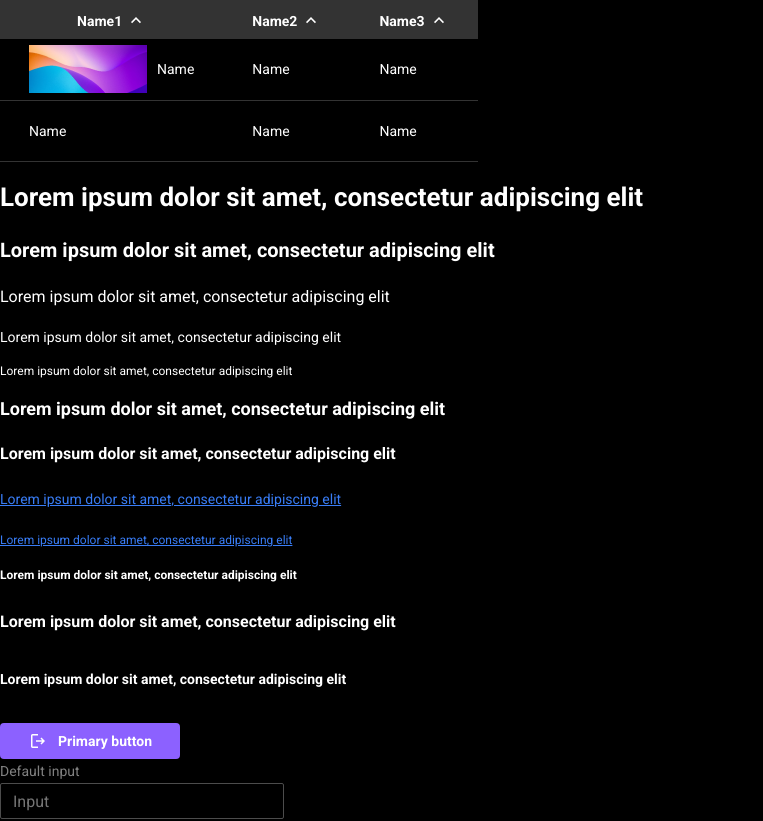
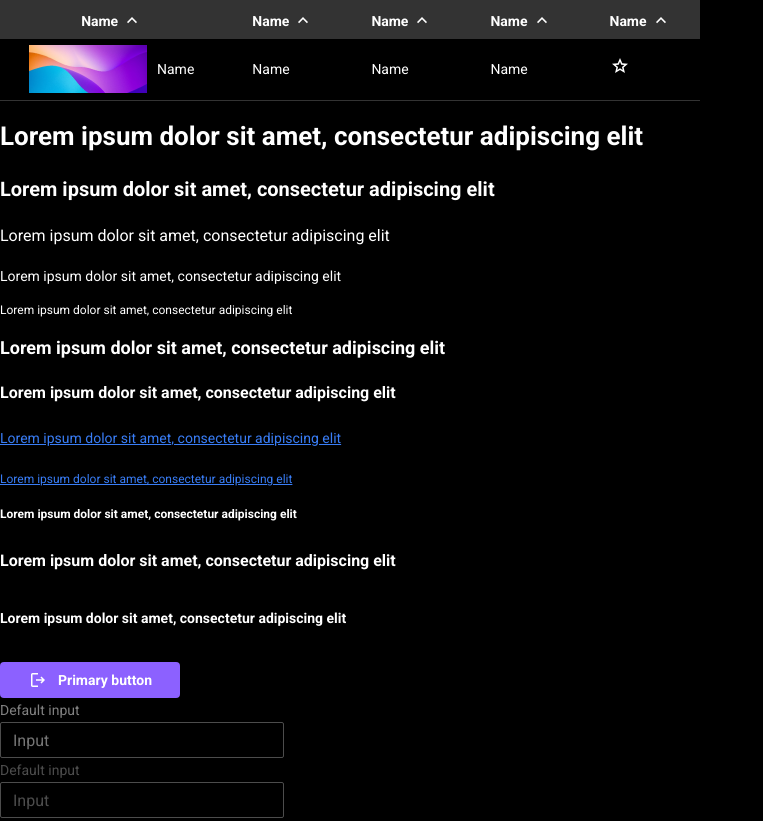
Before and after one commit to kudlatskaya/cards, a React (Vite) app: page / in a window 1280 px wide. Shown: the top 821 px of the page, without its empty margins (0-763 px from the left). Built offline with nearby package versions, Linux system fonts and the light colour scheme.

Commit message:
rating component created

```diff
--- a/src/App.tsx
+++ b/src/App.tsx
@@ -2,11 +2,13 @@ import SvgClose from '@/assets/icons/components/close'
 import SvgEye from '@/assets/icons/components/eye'
 import SvgLogout from '@/assets/icons/components/logout'
 import SvgSearch from '@/assets/icons/components/search'
+import SvgStar from '@/assets/icons/components/star'
 import image from '@/assets/img/image.png'
 import { Button } from '@/components/ui/button'
 import { Card } from '@/components/ui/card/card'
 import { CheckboxComponent } from '@/components/ui/checkbox/checkbox'
 import { Input } from '@/components/ui/input/input'
+import Rating from '@/components/ui/rating/rating'
 import { Table } from '@/components/ui/table'
 import { Typography } from '@/components/ui/typography/typography'
 
@@ -18,9 +20,11 @@ export function App() {
 				<Table.Root>
 					<Table.Head>
 						<Table.Tr>
-							<Table.Th>{'Name1'}</Table.Th>
-							<Table.Th>{'Name2'}</Table.Th>
-							<Table.Th>{'Name3'}</Table.Th>
+							<Table.Th>{'Name'}</Table.Th>
+							<Table.Th>{'Name'}</Table.Th>
+							<Table.Th>{'Name'}</Table.Th>
+							<Table.Th>{'Name'}</Table.Th>
+							<Table.Th>{'Name'}</Table.Th>
 						</Table.Tr>
 					</Table.Head>
 					<Table.Body>
@@ -33,11 +37,10 @@ export function App() {
 							</Table.Td>
 							<Table.Td>{'Name'}</Table.Td>
 							<Table.Td>{'Name'}</Table.Td>
-						</Table.Tr>
-						<Table.Tr>
 							<Table.Td>{'Name'}</Table.Td>
-							<Table.Td>{'Name'}</Table.Td>
-							<Table.Td>{'Name'}</Table.Td>
+							<Table.Td>
+								<Rating />
+							</Table.Td>
 						</Table.Tr>
 					</Table.Body>
 				</Table.Root>
--- /dev/null
+++ b/src/assets/icons/components/star.tsx
@@ -0,0 +1,24 @@
+import type { SVGProps } from 'react'
+import { Ref, forwardRef, memo } from 'react'
+
+const SvgStar = (props: SVGProps<SVGSVGElement>, ref: Ref<SVGSVGElement>) => (
+	<svg
+		fill={'currentColor'}
+		height={'20'}
+		ref={ref}
+		viewBox={'0 -960 960 960'}
+		width={'20'}
+		xmlns={'http://www.w3.org/2000/svg'}
+		{...props}
+	>
+		<path
+			d={
+				'm352-293 128-76 129 76-34-144 111-95-147-13-59-137-59 137-147 13 112 95-34 144ZM243-144l63-266L96-589l276-24 108-251 108 252 276 23-210 179 63 266-237-141-237 141Zm237-333Z'
+			}
+		/>
+	</svg>
+)
+const ForwardRef = forwardRef(SvgStar)
+const Memo = memo(ForwardRef)
+
+export default Memo
--- /dev/null
+++ b/src/components/ui/rating/rating.module.scss
@@ -0,0 +1,4 @@
+.turnOn {
+  color: var(--color-warning-300);
+  //background-color: var(--color-warning-300);
+}
--- /dev/null
+++ b/src/components/ui/rating/rating.tsx
@@ -0,0 +1,23 @@
+import React, { useState } from 'react'
+
+import SvgStar from '@/assets/icons/components/star'
+
+import s from '@/components/ui/rating/rating.module.scss'
+
+const Rating = () => {
+	const [turnOn, setTurnOn] = useState(false)
+
+	const onClickHandler = () => {
+		setTurnOn(!turnOn)
+	}
+
+	return (
+		<div>
+			<span className={`${turnOn && s.turnOn}`} onClick={onClickHandler}>
+				<SvgStar />
+			</span>
+		</div>
+	)
+}
+
+export default Rating
```
Also changed, not shown: src/assets/icons/svg/star.svg (added).
